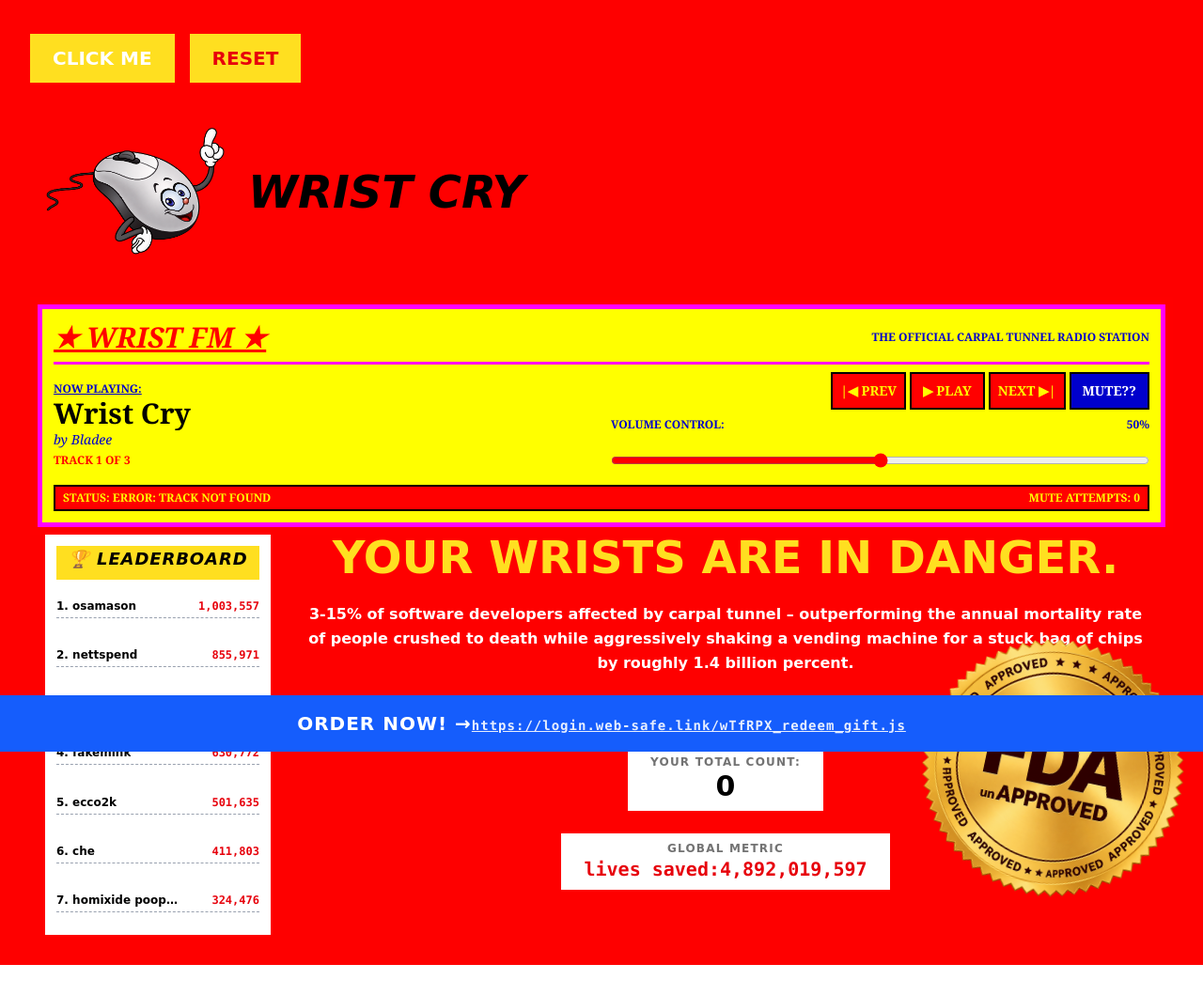
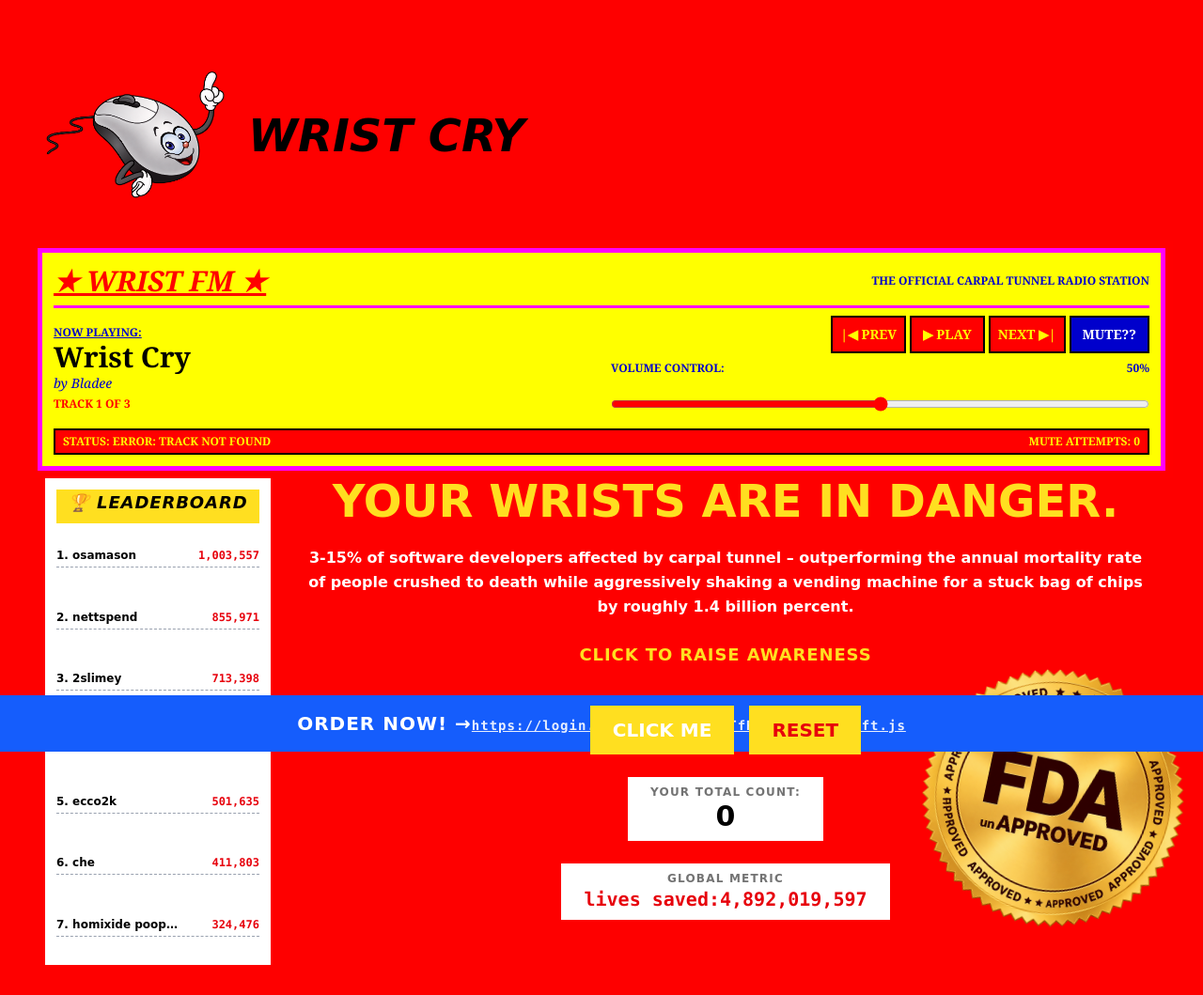
Before and after one commit to n4ilvh/wristcry, a React (Vite) app in the folder wristcry/: page / in a window 1280 px wide. Shown: the whole page at 94% size. Before the commit the page ends 1027 px from the top, so only its background shows below. Built offline with nearby package versions, Linux system fonts and the light colour scheme.

Commit message:
fix buttons location

```diff
--- a/wristcry/src/App.jsx
+++ b/wristcry/src/App.jsx
@@ -42,6 +42,9 @@ export default function App() {
   const englishTriggerRef = useRef(
     Math.floor(Math.random() * 30) + 10
   );
+
+  // button location state
+  const [hasMoved, setHasMoved] = useState(false);
 
   // Leaderboard state with requested names
   const [leaderboard, setLeaderboard] = useState([
@@ -175,7 +178,8 @@ export default function App() {
       }
     }
 
-    // Scatter BOTH buttons around the screen
+    setHasMoved(true);
+
     setButtonPositions({
       click: getRandomPosition(clickBtnRef),
       reset: getRandomPosition(resetBtnRef)
@@ -232,10 +236,7 @@ export default function App() {
       className="background flex flex-col justify-between min-h-screen pb-32 relative overflow-x-hidden font-comic"
     >
 
-      {/* Action Area */}
-      <div className="flex items-center gap-4 my-1">
-        {isSwapped ? [resetBtn, clickBtn] : [clickBtn, resetBtn]}
-      </div>
+
 
       {/* Header with massive mouse image and huge yellow title */}
       <header className="header flex justify-between items-center w-full p-4 z-25 font-comic">
@@ -280,7 +281,7 @@ export default function App() {
         </aside>
 
         {/* Main Content */}
-        <main className="flex flex-col items-center justify-center flex-grow gap-6 px-4 text-center z-10 pb-12">
+        <main className="flex flex-col items-center justify-center flex-grow gap-6 px-4 text-center pb-12">
 
           {/* Title */}
           <h2 className="text-3xl md:text-5xl font-black text-center text-yellow-300 font-comic">
@@ -297,8 +298,12 @@ export default function App() {
           {/* Subtitle */}
           <p className="text-base md:text-lg font-bold tracking-wider text-yellow-300 font-comic max-w-xl">
             {isChinese ? "点击以提升关注度" : "CLICK TO RAISE AWARENESS"}
+          </p>
 
-          </p>
+          {/* Action Buttons */}
+          <div className="flex items-center justify-center gap-4 mt-4 z-100">
+            {isSwapped ? [resetBtn, clickBtn] : [clickBtn, resetBtn]}
+          </div>
 
           {/* Separated Total Count Display Window */}
           <div className="flex flex-col items-center bg-white text-black px-6 py-2">
```
